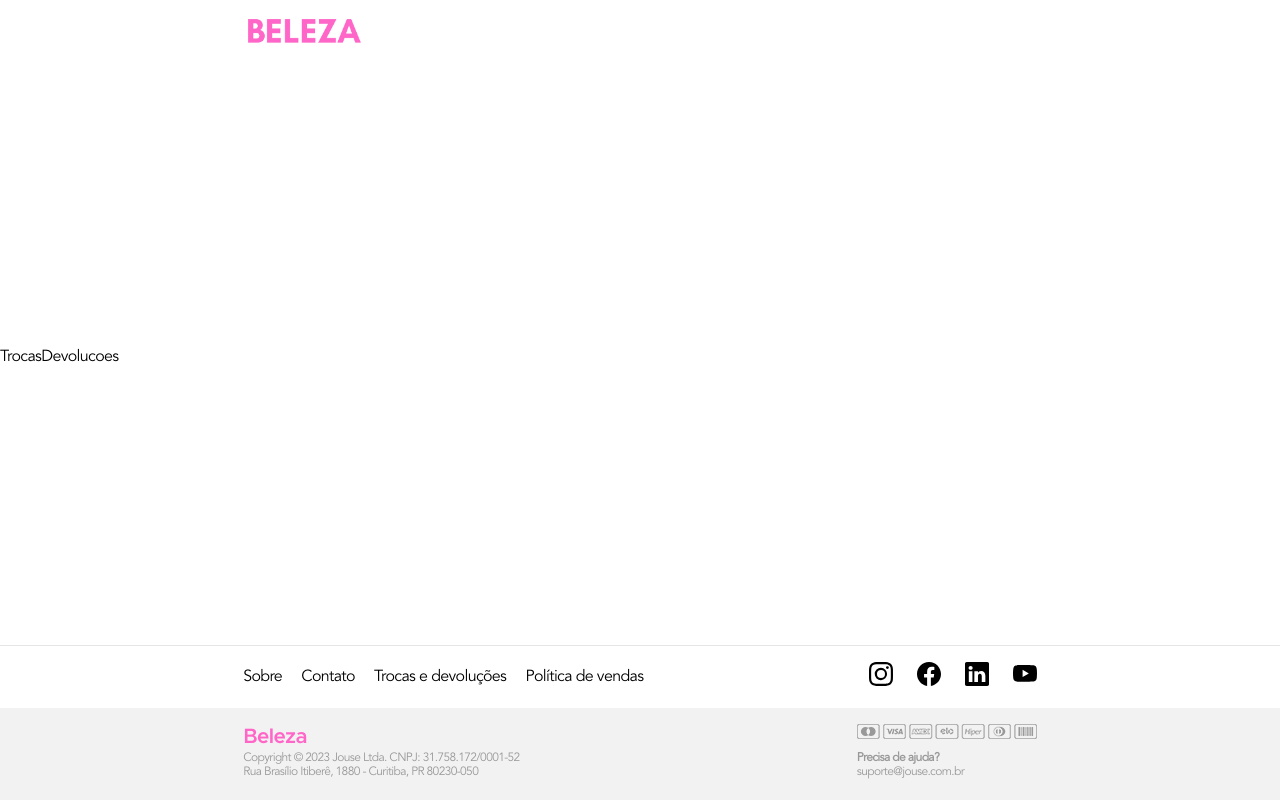
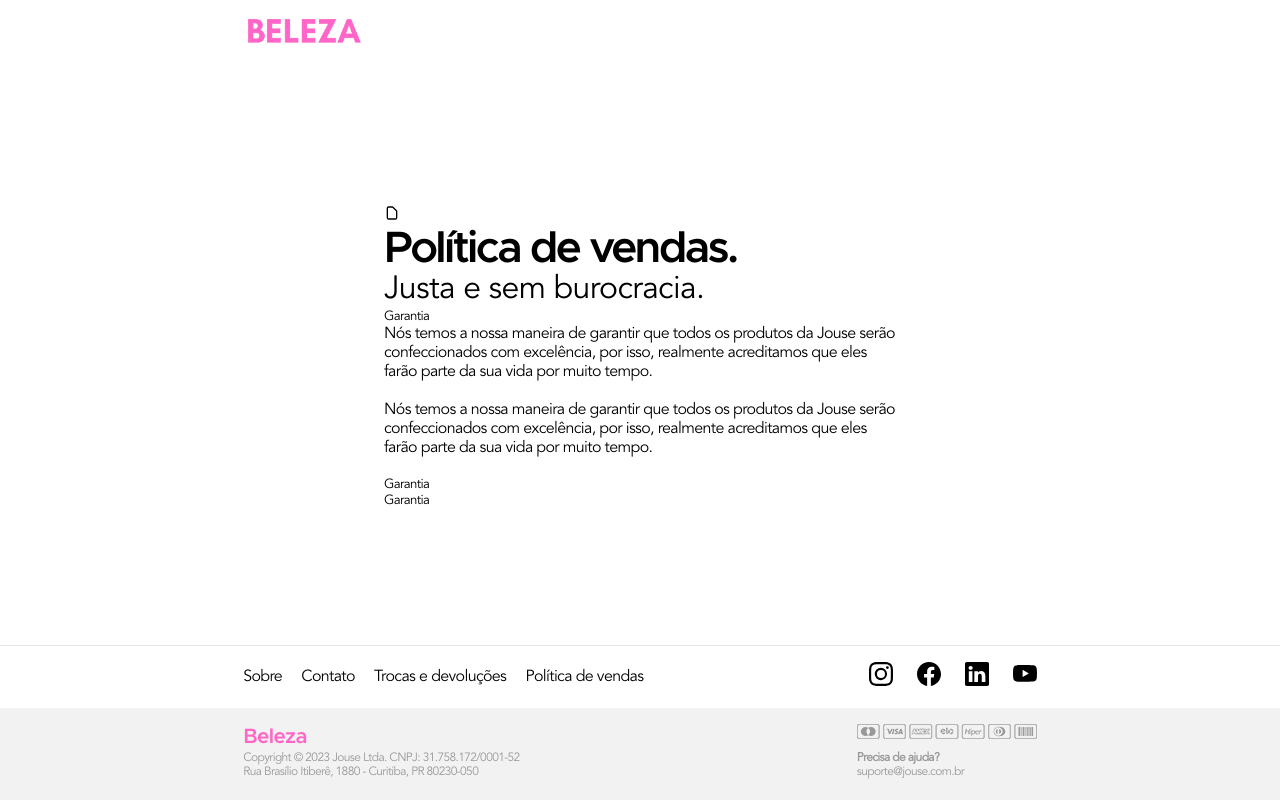
Before and after one commit to renzi-fidele-frontend/BelezaShop, a React (Vite) app: page /trocas-e-devolucoes in a window 1280 px wide. Built offline with nearby package versions, Linux system fonts and the light colour scheme.

Commit message:
Avancando

```diff
--- a/src/Pages/PoliticaVendas/PoliticaVendas.module.css
+++ b/src/Pages/PoliticaVendas/PoliticaVendas.module.css
@@ -0,0 +1,3 @@
+#ct {
+    padding-inline: var(--pad-geral2);
+}
--- a/src/Pages/TrocasDevolucoes/TrocasDevolucoes.jsx
+++ b/src/Pages/TrocasDevolucoes/TrocasDevolucoes.jsx
@@ -1,8 +1,58 @@
 import React from "react";
 import styles from "./TrocasDevolucoes.module.css";
+import estiloHome from "../Home/Home.module.css";
+
+//Icons
+import { HiOutlineDocument } from "react-icons/hi";
 
 const TrocasDevolucoes = () => {
-   return <div id={styles.ct}>TrocasDevolucoes</div>;
+   return (
+      <div id={styles.ct}>
+         <div id={styles.cima}>
+            <HiOutlineDocument />
+            <h5 className={estiloHome.tit}>Política de vendas.</h5>
+            <p className={estiloHome.subtit}>Justa e sem burocracia.</p>
+         </div>
+
+         <div id={styles.body}>
+            {/*Secao1 */}
+            <div className={styles.secao}>
+               <h5>Garantia</h5>
+               <p>
+                  Nós temos a nossa maneira de garantir que todos os produtos da Jouse serão confeccionados com excelência, por isso, realmente
+                  acreditamos que eles farão parte da sua vida por muito tempo.
+               </p>
+               <br />
+               <p>
+                  Nós temos a nossa maneira de garantir que todos os produtos da Jouse serão confeccionados com excelência, por isso, realmente
+                  acreditamos que eles farão parte da sua vida por muito tempo.
+               </p>
+               <div>
+                  <div id={styles.left}>
+                     <img src="" alt="" />
+                  </div>
+                  <div id={styles.right}>
+                     <h5></h5>
+                  </div>
+               </div>
+            </div>
+
+            {/*Secao2 */}
+            <div className={styles.secao}>
+               <h5>Garantia</h5>
+               <p></p>
+               <div></div>
+            </div>
+
+            {/*Secao3 */}
+            <div className={styles.secao}>
+               <h5>Garantia</h5>
+               <p></p>
+               <div></div>
+            </div>
+         </div>
+      </div>
+   );
 };
 
 export default TrocasDevolucoes;
--- a/src/Pages/TrocasDevolucoes/TrocasDevolucoes.module.css
+++ b/src/Pages/TrocasDevolucoes/TrocasDevolucoes.module.css
@@ -0,0 +1,3 @@
+#ct {
+    padding-inline: var(--pad-geral2);
+}
```
